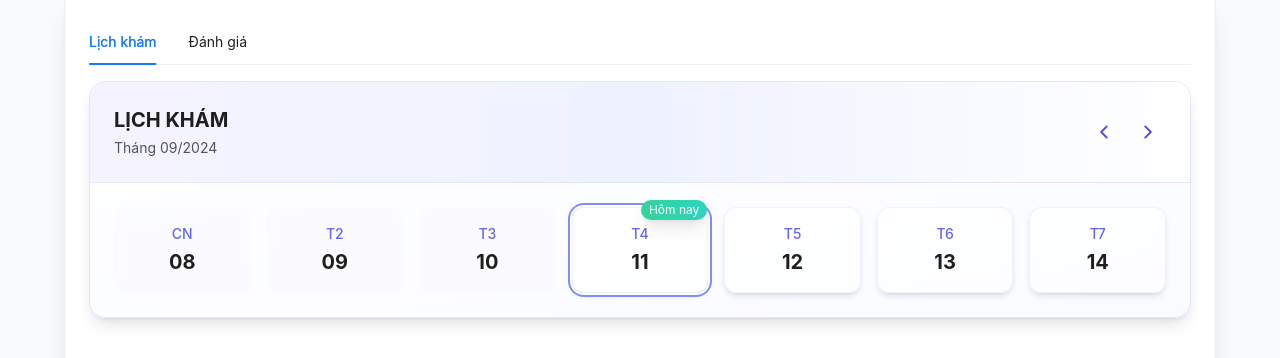
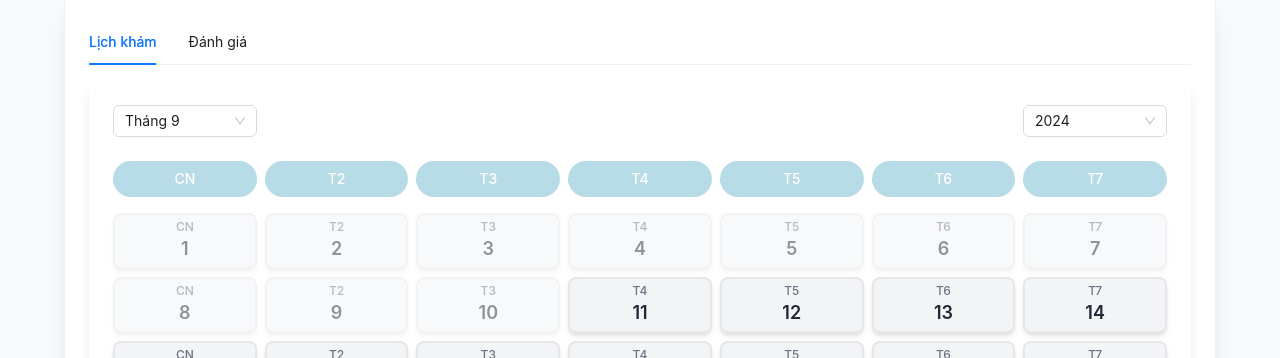
Before and after one commit to HyuSensei/FE_DATN_SKINLELE, a React (Vite) app: page /doctor/1 in a window 1280 px wide. Shown: the part 594-952 px from the top of the page. Built offline with nearby package versions, Linux system fonts and the light colour scheme.

Commit message:
new time slot ui

```diff
--- a/src/components/Table/TableDoctor.jsx
+++ b/src/components/Table/TableDoctor.jsx
@@ -1,5 +1,5 @@
 import { formatPrice } from "@/helpers/formatPrice";
-import { Pagination, Popconfirm, Switch, Table, Tag, Tooltip } from "antd";
+import { Popconfirm, Switch, Table, Tag, Tooltip } from "antd";
 import React, { useMemo, useState } from "react";
 import { GrEdit } from "react-icons/gr";
 import { MdOutlineDeleteOutline } from "react-icons/md";
--- a/src/pages/Doctor/DoctorSchedule/DoctorSchedule.jsx
+++ b/src/pages/Doctor/DoctorSchedule/DoctorSchedule.jsx
@@ -1,163 +1,178 @@
-import React, { useState } from "react";
-import { IoChevronBackOutline, IoChevronForwardOutline } from "react-icons/io5";
 import dayjs from "dayjs";
+import React, { useEffect, useState } from "react";
 import "dayjs/locale/vi";
+import { Select, List, Empty } from "antd";
 
 const DoctorSchedule = () => {
-  const [currentDate, setCurrentDate] = useState(dayjs());
+  const [currentDate, setCurrentDate] = useState(dayjs().locale("vi"));
   const [selectedDate, setSelectedDate] = useState(null);
   const [selectedTime, setSelectedTime] = useState(null);
 
-  const timeSlots = [
-    "09:00",
-    "09:30",
-    "10:00",
-    "10:30",
-    "11:00",
-    "11:30",
-    "14:00",
-    "14:30",
-    "15:00",
-    "15:30",
-    "16:00",
-    "16:30",
+  // Mock data for time slots
+  const mockTimeSlots = [
+    { startTime: "09:00", endTime: "09:30", isAvailable: true },
+    { startTime: "09:30", endTime: "10:00", isAvailable: true },
+    { startTime: "10:00", endTime: "10:30", isAvailable: false },
+    { startTime: "10:30", endTime: "11:00", isAvailable: true },
+    { startTime: "14:00", endTime: "14:30", isAvailable: true },
+    { startTime: "14:30", endTime: "15:00", isAvailable: true },
+    { startTime: "15:00", endTime: "15:30", isAvailable: false },
+    { startTime: "15:30", endTime: "16:00", isAvailable: true },
   ];
 
-  const getWeekDays = (date) => {
-    const startOfWeek = date.startOf("week");
-    return Array.from({ length: 7 }, (_, i) => startOfWeek.add(i, "day"));
+  const months = dayjs
+    .months()
+    .map((month) => month.charAt(0).toUpperCase() + month.slice(1));
+  const years = Array.from({ length: 21 }, (_, i) => dayjs().year() + i);
+  const daysOfWeek = dayjs.weekdaysShort();
+  const today = dayjs();
+
+  const daysInMonth = currentDate.daysInMonth();
+  const startOfMonth = currentDate.startOf("month").day();
+  const monthDays = Array.from({ length: daysInMonth }, (_, i) =>
+    currentDate.date(i + 1).format("YYYY-MM-DD")
+  );
+
+  useEffect(() => {
+    dayjs.locale("vi");
+    setCurrentDate(dayjs().locale("vi"));
+  }, []);
+
+  const handleMonthChange = (value) => {
+    setCurrentDate(currentDate.month(value));
+    setSelectedDate(null);
+    setSelectedTime(null);
   };
 
-  const weekDays = getWeekDays(currentDate);
-
-  const navigateWeek = (direction) => {
-    setCurrentDate(currentDate.add(direction * 1, "week"));
+  const handleYearChange = (value) => {
+    setCurrentDate(currentDate.year(value));
+    setSelectedDate(null);
+    setSelectedTime(null);
   };
 
-  const isToday = (date) => {
-    return date.format("YYYY-MM-DD") === dayjs().format("YYYY-MM-DD");
-  };
-
-  const isPastDate = (date) => {
-    return date.isBefore(dayjs(), "day");
+  const handleDateSelect = (date) => {
+    setSelectedDate(date);
+    setSelectedTime(null);
   };
 
   return (
-    <div className="bg-gradient-to-br from-white to-indigo-50/30 rounded-2xl shadow-lg border border-indigo-100 overflow-hidden mb-10">
-      {/* Header */}
-      <div className="flex flex-col md:flex-row items-start md:items-center justify-between p-6 bg-gradient-to-r from-violet-50 via-indigo-50 to-white border-b border-indigo-100">
-        <div className="flex items-center mb-4 md:mb-0">
-          <div>
-            <h2 className="text-xl font-bold uppercase">Lịch khám</h2>
-            <p className="text-gray-600 mt-1 text-sm">
-              Tháng {currentDate.format("MM/YYYY")}
-            </p>
-          </div>
-        </div>
-        <div className="flex items-center gap-2">
-          <button
-            onClick={() => navigateWeek(-1)}
-            className="p-2 rounded-lg hover:bg-indigo-50 text-indigo-600 transition-all duration-200"
+    <div className="p-6 bg-white rounded-lg shadow-lg">
+      <div className="flex justify-between items-center mb-6 flex-wrap gap-2">
+        <Select
+          className="w-full lg:w-36"
+          size="middle"
+          value={currentDate.month()}
+          onChange={handleMonthChange}
         >
-            <IoChevronBackOutline className="w-5 h-5" />
-          </button>
-          <button
-            onClick={() => navigateWeek(1)}
-            className="p-2 rounded-lg hover:bg-indigo-50 text-indigo-600 transition-all duration-200"
+          {months.map((month, index) => (
+            <Select.Option key={index} value={index}>
+              {month}
+            </Select.Option>
+          ))}
+        </Select>
+        <Select
+          className="w-full lg:w-36"
+          size="middle"
+          value={currentDate.year()}
+          onChange={handleYearChange}
         >
-            <IoChevronForwardOutline className="w-5 h-5" />
-          </button>
-        </div>
+          {years.map((year) => (
+            <Select.Option key={year} value={year}>
+              {year}
+            </Select.Option>
+          ))}
+        </Select>
       </div>
 
-      {/* Week View */}
-      <div className="p-6">
-        <div className="grid grid-cols-7 gap-2 md:gap-4">
-          {weekDays.map((date) => (
+      <div className="grid grid-cols-7 gap-2 text-center font-medium text-gray-600 mb-4">
+        {daysOfWeek.map((day) => (
+          <div
+            key={day}
+            className="text-xs md:text-sm text-center py-2 rounded-full font-medium bg-[#b7dce7] text-white"
+          >
+            {day}
+          </div>
+        ))}
+      </div>
+
+      <div className="grid grid-cols-7 gap-2">
+        {Array.from({ length: startOfMonth }).map((_, i) => (
+          <div key={`empty-${i}`} className="h-14"></div>
+        ))}
+        {monthDays.map((date) => {
+          const isPast = dayjs(date).isBefore(today, "day");
+          return (
             <button
-              key={date.format("YYYY-MM-DD")}
-              onClick={() => !isPastDate(date) && setSelectedDate(date)}
-              disabled={isPastDate(date)}
+              key={date}
+              onClick={() => !isPast && handleDateSelect(date)}
+              disabled={isPast}
               className={`
-                relative rounded-xl p-3 md:p-4 transition-all duration-200 backdrop-blur-sm
+                h-14 flex flex-col items-center justify-center rounded-lg border-2 transition-all shadow-md
                 ${
-                  isPastDate(date)
-                    ? "bg-gray-50/50 cursor-not-allowed"
-                    : selectedDate?.format("YYYY-MM-DD") ===
-                      date.format("YYYY-MM-DD")
-                    ? "bg-gradient-to-br from-indigo-600 to-violet-600 text-white shadow-xl"
-                    : "bg-white/50 hover:bg-indigo-50 border border-indigo-100/50 hover:border-indigo-200 shadow-md"
+                  selectedDate === date
+                    ? "border-blue-600 bg-blue-500 text-white shadow-lg"
+                    : "border-gray-200 bg-gray-100 text-gray-800 hover:border-blue-400 hover:bg-gray-200"
                 }
-                ${isToday(date) ? "ring-2 ring-indigo-400 ring-offset-2" : ""}
+                ${isPast ? "opacity-50 cursor-not-allowed" : ""}
               `}
             >
-              <p
-                className={`text-xs md:text-sm font-medium mb-1
-                ${
-                  selectedDate?.format("YYYY-MM-DD") ===
-                  date.format("YYYY-MM-DD")
-                    ? "text-indigo-100"
-                    : "text-indigo-500"
+              <span
+                className={`text-xs font-medium ${
+                  selectedDate === date ? "text-white" : "text-gray-500"
                 }`}
               >
-                {date.locale("vi").format("ddd")}
-              </p>
-              <p className="text-base md:text-xl font-bold">
-                {date.format("DD")}
-              </p>
-              {isToday(date) && (
-                <span className="absolute -top-2 right-0 bg-gradient-to-r from-emerald-400 to-teal-400 text-white text-xs px-2 py-0.5 rounded-full shadow-lg">
-                  Hôm nay
+                {dayjs(date).format("ddd")}
               </span>
-              )}
+              <span className="text-lg font-semibold">
+                {dayjs(date).date()}
+              </span>
             </button>
-          ))}
-        </div>
+          );
+        })}
       </div>
 
-      {/* Time Slots */}
       {selectedDate && (
-        <div className="border-t border-indigo-100 p-6">
-          <h3 className="text-lg font-semibold text-gray-800 flex items-center flex-wrap gap-2 py-2 uppercase">
-            Khung giờ khám
-          </h3>
-          <div className="grid grid-cols-3 sm:grid-cols-4 md:grid-cols-6 gap-3">
-            {timeSlots.map((time) => (
+        <div className="mt-6">
+          <h3 className="text-lg font-semibold mb-4">Chọn giờ khám</h3>
+          <List
+            grid={{ gutter: 16, xs: 1, sm: 2, md: 3, lg: 4, xl: 4, xxl: 4 }}
+            dataSource={mockTimeSlots}
+            renderItem={(slot) => (
+              <List.Item>
                 <button
-                key={time}
-                onClick={() => setSelectedTime(time)}
+                  onClick={() => slot.isAvailable && setSelectedTime(slot)}
+                  disabled={!slot.isAvailable}
                   className={`
-                  px-3 py-3 rounded-lg text-center transition-all duration-200
+                    w-full py-3 px-4 rounded-lg border-2 transition-all
                     ${
-                    selectedTime === time
-                      ? "bg-gradient-to-r from-indigo-600 to-violet-600 text-white shadow-lg transform scale-105"
-                      : "bg-white/50 hover:bg-indigo-50 border border-indigo-100/50 hover:border-indigo-200 text-gray-700 shadow-md"
+                      selectedTime === slot
+                        ? "border-blue-600 bg-blue-500 text-white"
+                        : slot.isAvailable
+                        ? "border-gray-200 hover:border-blue-400"
+                        : "bg-gray-100 border-gray-200 opacity-50 cursor-not-allowed"
                     }
                   `}
                 >
-                {time}
+                  {slot.startTime} - {slot.endTime}
                 </button>
-            ))}
-          </div>
+              </List.Item>
+            )}
+          />
         </div>
       )}
 
-      {/* Selected Time Summary */}
       {selectedDate && selectedTime && (
-        <div className="border-t border-indigo-100 p-6 bg-gradient-to-r from-violet-50 via-indigo-50 to-white">
-          <div className="flex items-start md:items-center flex-col md:flex-row md:justify-between">
-            <div className="mb-4 md:mb-0">
-              <h4 className="text-lg font-semibold text-gray-800 uppercase">
-                Thời gian đã chọn
-              </h4>
-              <span className="inline-flex items-center px-4 py-1.5 bg-white rounded-lg border-2 border-indigo-500/20 shadow-md">
-                <span className="bg-gradient-to-r from-indigo-600 to-violet-600 bg-clip-text text-transparent font-bold">
-                  {selectedTime} - {selectedDate.format("DD/MM/YYYY")}
-                </span>
-              </span>
+        <div className="mt-6 p-4 bg-gray-50 rounded-lg">
+          <div className="flex justify-between items-center flex-wrap gap-4">
+            <div>
+              <h4 className="font-semibold">Thời gian đã chọn</h4>
+              <p className="text-gray-600">
+                {selectedTime.startTime} - {selectedTime.endTime},{" "}
+                {dayjs(selectedDate).format("DD/MM/YYYY")}
+              </p>
             </div>
-            <button className="bg-gradient-to-r from-indigo-600 to-violet-600 hover:from-indigo-700 hover:to-violet-700 text-white px-6 py-2 rounded-lg transition-all duration-200 shadow-lg hover:shadow-xl transform hover:-translate-y-0.5">
-              Xác nhận đặt lịch
+            <button className="px-6 py-2 bg-blue-500 text-white rounded-lg hover:bg-blue-600 transition-colors">
+              Xác nhận lịch
             </button>
           </div>
         </div>
--- a/src/pages/ManageClinic/ManageClinic.jsx
+++ b/src/pages/ManageClinic/ManageClinic.jsx
@@ -98,7 +98,8 @@ const ManageClinic = () => {
         {...{
           clinics,
           page: paginate.page,
-          pageSize: paginate.page,
+          pageSize: paginate.pageSize,
+          totalItems: paginate.totalItems,
           setPaginate,
           loading,
           setStateByAction,
--- a/src/redux/clinic/clinic.thunk.jsx
+++ b/src/redux/clinic/clinic.thunk.jsx
@@ -6,7 +6,7 @@ export const getAllClinicAdmin = createAsyncThunk(
   async ({ page = 1, pageSize = 10, search = "" }, { rejectWithValue }) => {
     try {
       return await axios.get(
-        `/admin/clinics?${page}&pageSize=${pageSize}&search=${search}`
+        `/admin/clinics?page=${page}&pageSize=${pageSize}&search=${search}`
       );
     } catch (error) {
       return rejectWithValue(error.response.data);
--- a/src/routes/user.jsx
+++ b/src/routes/user.jsx
@@ -1,6 +1,6 @@
 import React, { lazy, Suspense } from "react";
 import { useSelector } from "react-redux";
-import { Navigate } from "react-router-dom";
+import { Navigate, useLocation } from "react-router-dom";
 import Loading from "@components/Loading/Loading";
 
 const PageTitle = lazy(() => import("@components/Layout/PageTitle"));
```
Also changed, not shown: src/components/Auth/AuthUserWapper.jsx (+26 -11 lines), src/components/Table/TableClinic.jsx (+17 -30 lines). Lines whose indentation alone changed are shown as unchanged.
